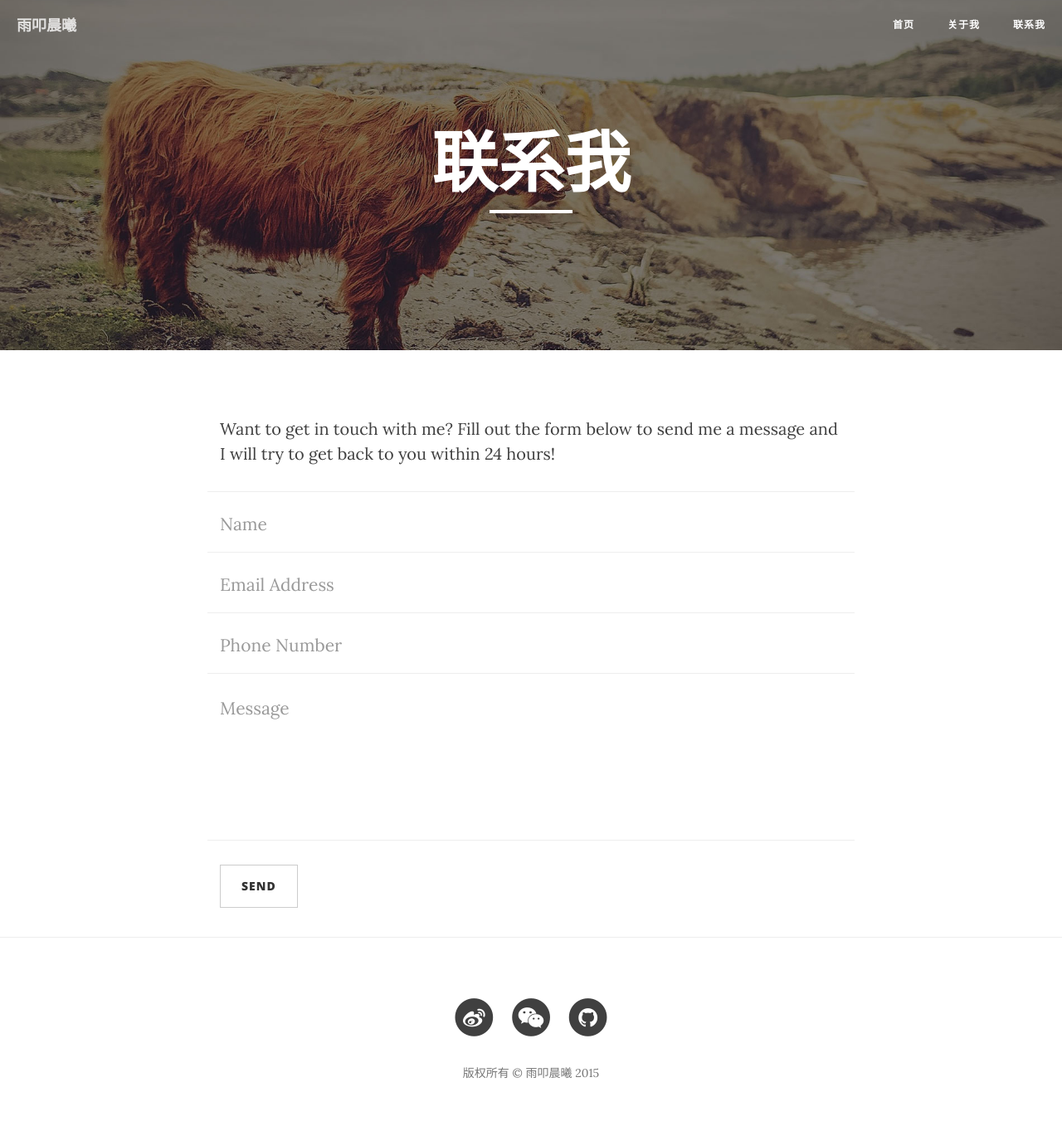
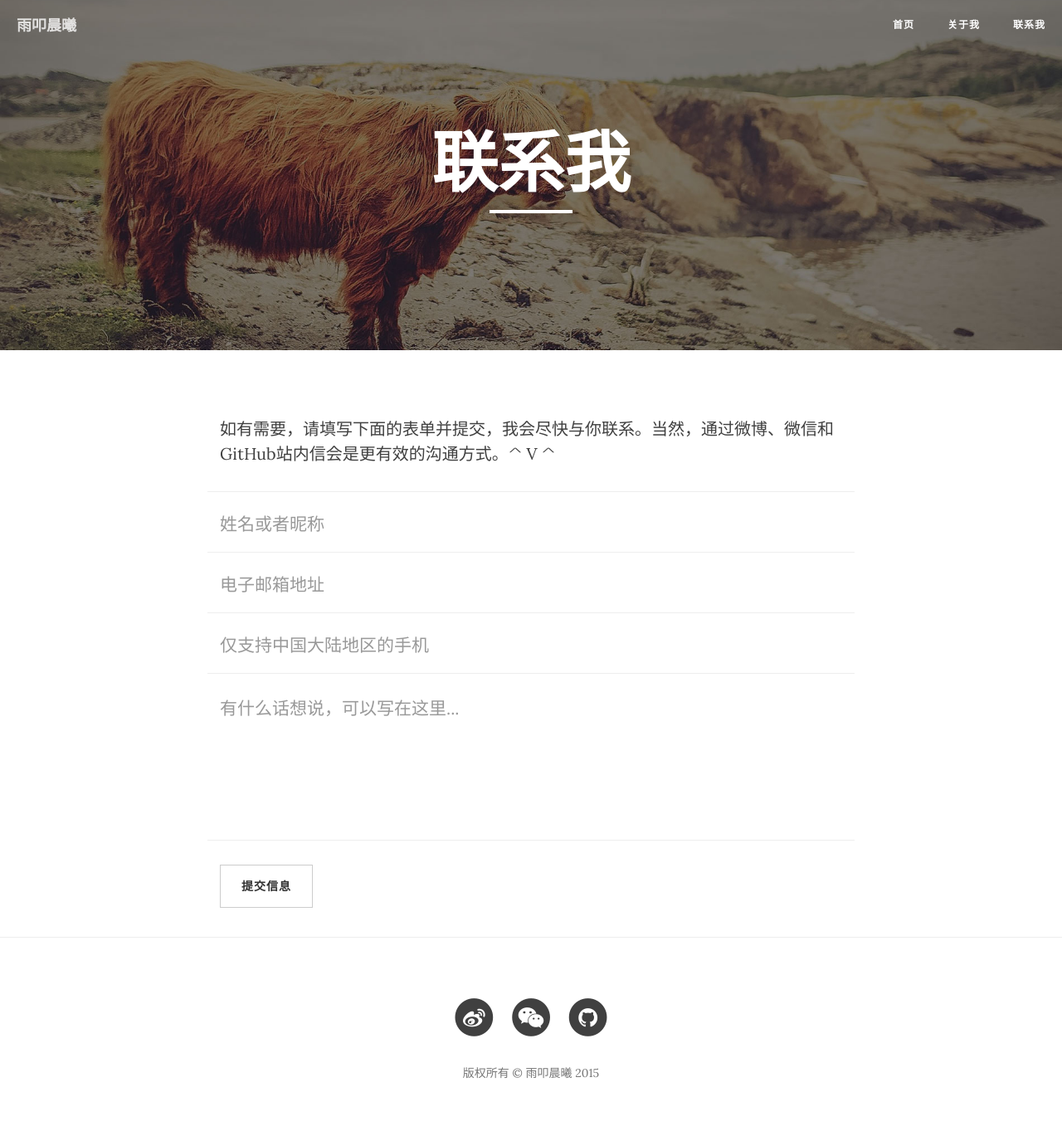
Before and after one commit to HENRY-M/info.mahuan, a Jekyll site: the page built from contact.html, in a window 1280 px wide. Shown: the whole page at 83% size. Built offline with Jekyll 4.4.1, drawn with Linux system fonts in a browser that asks for light colours; nearby versions of some CDN libraries.

Commit message:
change to chinese

```diff
--- a/contact.html
+++ b/contact.html
@@ -5,36 +5,36 @@ description: ""
 header-img: "img/contact-bg.jpg"
 ---
 
-<p>Want to get in touch with me? Fill out the form below to send me a message and I will try to get back to you within 24 hours!</p>
+<p>如有需要，请填写下面的表单并提交，我会尽快与你联系。当然，通过微博、微信和GitHub站内信会是更有效的沟通方式。^ V ^</p>
 <!-- Contact Form - Enter your email address on line 19 of the mail/contact_me.php file to make this form work. -->
 <!-- WARNING: Some web hosts do not allow emails to be sent through forms to common mail hosts like Gmail or Yahoo. It's recommended that you use a private domain email address! -->
 <!-- NOTE: To use the contact form, your site must be on a live web host with PHP! The form will not work locally! -->
 <form name="sentMessage" id="contactForm" novalidate>
     <div class="row control-group">
         <div class="form-group col-xs-12 floating-label-form-group controls">
-            <label>Name</label>
-            <input type="text" class="form-control" placeholder="Name" id="name" required data-validation-required-message="Please enter your name.">
+            <label>姓名</label>
+            <input type="text" class="form-control" placeholder="姓名或者昵称" id="name" required data-validation-required-message="Please enter your name.">
             <p class="help-block text-danger"></p>
         </div>
     </div>
     <div class="row control-group">
         <div class="form-group col-xs-12 floating-label-form-group controls">
-            <label>Email Address</label>
-            <input type="email" class="form-control" placeholder="Email Address" id="email" required data-validation-required-message="Please enter your email address.">
+            <label>邮箱</label>
+            <input type="email" class="form-control" placeholder="电子邮箱地址" id="email" required data-validation-required-message="Please enter your email address.">
             <p class="help-block text-danger"></p>
         </div>
     </div>
     <div class="row control-group">
         <div class="form-group col-xs-12 floating-label-form-group controls">
-            <label>Phone Number</label>
-            <input type="tel" class="form-control" placeholder="Phone Number" id="phone" required data-validation-required-message="Please enter your phone number.">
+            <label>手机</label>
+            <input type="tel" class="form-control" placeholder="仅支持中国大陆地区的手机" id="phone" required data-validation-required-message="Please enter your phone number.">
             <p class="help-block text-danger"></p>
         </div>
     </div>
     <div class="row control-group">
         <div class="form-group col-xs-12 floating-label-form-group controls">
-            <label>Message</label>
-            <textarea rows="5" class="form-control" placeholder="Message" id="message" required data-validation-required-message="Please enter a message."></textarea>
+            <label>留言</label>
+            <textarea rows="5" class="form-control" placeholder="有什么话想说，可以写在这里..." id="message" required data-validation-required-message="Please enter a message."></textarea>
             <p class="help-block text-danger"></p>
         </div>
     </div>
@@ -42,7 +42,7 @@ header-img: "img/contact-bg.jpg"
     <div id="success"></div>
     <div class="row">
         <div class="form-group col-xs-12">
-            <button type="submit" class="btn btn-default">Send</button>
+            <button type="submit" class="btn btn-default">提交信息</button>
         </div>
     </div>
 </form>
```
